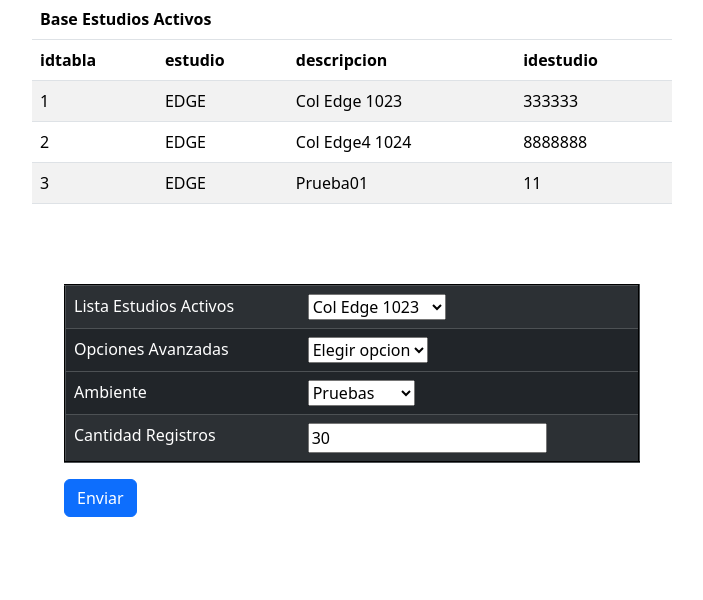
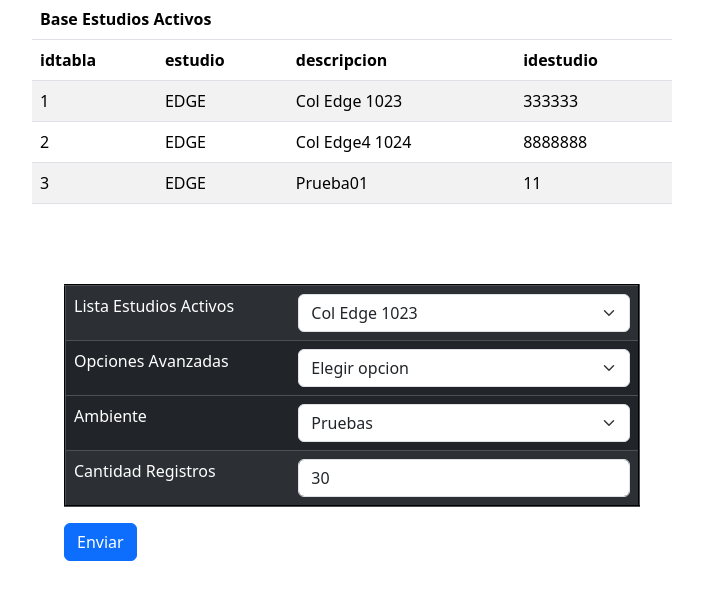
Before and after one commit to luis-fer993/Ideas03Ocr, a Flask app: page /test in a window 1280 px wide. Shown: the part 57-657 px from the top of the page, without its empty margins (288-991 px from the left). Run offline with Flask 3, Linux system fonts and the light colour scheme; some libraries are stand-ins or nearby versions.

Commit message:
Session managment

```diff
--- a/main.py
+++ b/main.py
@@ -6,8 +6,8 @@ from mysql.connector import connect , Error
 import re
 from pathlib import Path
 import sqlite3
-from dotenv import load_dotenv
-load_dotenv()
+#from dotenv import load_dotenv
+#load_dotenv()
 
 class DataProcess():
     def __init__(self, data_path,extFile):
--- a/requirements.txt
+++ b/requirements.txt
@@ -13,7 +13,9 @@ decorator==5.1.1
 et-xmlfile==1.1.0
 executing==1.2.0
 Flask==2.3.3
+Flask-Login==0.6.2
 Flask-MySQLdb==1.0.1
+Flask-WTF==1.2.1
 fonttools==4.42.0
 idna==3.4
 ipykernel==6.25.0
@@ -60,3 +62,4 @@ tzdata==2023.3
 urllib3==2.0.4
 wcwidth==0.2.6
 Werkzeug==2.3.7
+WTForms==3.1.0
--- a/templates/studymanager.html
+++ b/templates/studymanager.html
@@ -41,7 +41,7 @@ setTimeout(()=>{
                                 <input type="hidden" name="{{key}}" value="{{value}}">
                             {% else%}
                                 {% if key == 'estudio'%}
-                                <select name="{{key}}" id="" required >
+                                <select name="{{key}}" id="" required class="form-select" >
                                     {%for study in listEst%}
                                     {% if study.nombre == value %}
                                         <option value="{{study.nombre}}" selected>{{study.nombre}}</option>
@@ -91,7 +91,7 @@ setTimeout(()=>{
     <div id="collapseTwo" class="accordion-collapse collapse" aria-labelledby="headingTwo" data-bs-parent="#accordionExample">
       <div class="accordion-body">
         <form action="studydata" method="post">
-            <textarea name="rawdata" id="" cols="100" rows='10' style="max-width: -webkit-fill-available;">
+            <textarea class="form-control" name="rawdata" id="" cols="100" rows='10' style="max-width: -webkit-fill-available;">
             {{rawcsv}}
             </textarea>
             <br>
--- a/templates/test.html
+++ b/templates/test.html
@@ -45,7 +45,7 @@
                 Lista Estudios Activos
             </td>
             <td>
-                <select name="Estudio" id="Estudio">
+                <select name="Estudio" id="Estudio" class="form-select">
                     {% for estudy in studies%}
                         <option value="{{estudy.idestudio}}">{{estudy.descripcion}} </option>
                     {%endfor%}
@@ -58,7 +58,7 @@
                     Opciones Avanzadas
                 </td>
                 <td>
-                    <select name="options" id="advanced" >
+                    <select name="options" id="advanced" class="form-select">
                         <option value="0" selected>Elegir opcion</option>
                         <option value="1">Mostrar</option>
                     </select>
@@ -69,13 +69,13 @@
                     ID Estudio
                 </td>
                 <td>
-                    <input type="number" name="idEstudio" id="idEstudio"  class='required'>
+                    <input type="number" name="idEstudio" id="idEstudio"  class='required form-control' >
                 </td>
             </tr>
             <tr>
                 <td>Ambiente</td>
                 <td>
-                    <select name="ambiente" id="AmbienteEstudios" required>
+                    <select name="ambiente" id="AmbienteEstudios" required class="form-select">
                         <option value="pruebas" selected>Pruebas</option>
                         <option value="produccion">Produccion</option>
                         <option value="ambos">Ambos</option>
@@ -88,19 +88,19 @@
                 </td>
                 <td>
                     <label for="fechaInicio">Fecha Inicio</label>
-                    <input type="date" name="fechaInicio" class='required'>
+                    <input type="date" name="fechaInicio" class='required form-control'>
                 </td>
             </tr>
             <tr class="hidden advancedContDate" style="display: none;">
                 <td>
                     <label for="fechaFin">Fecha Fin</label>
-                    <input type="date" name="fechaFin" class='required'>
+                    <input type="date" name="fechaFin" class='required form-control'>
                 </td>
             </tr>
         </div>
         <tr>
             <td>Cantidad Registros</td>
-            <td><input type="number" name="nRecords" id="" value="30" required></td>
+            <td><input type="number" name="nRecords" id="" value="30" class="form-control" required ></td>
         </tr>
     </table>
     <button  class="btn btn-primary">Enviar </button>
```
Also changed, not shown: templates/login.html (added, +19 -0 lines), templates/page_not_found.html (added, +12 -0 lines), 2 other files.
